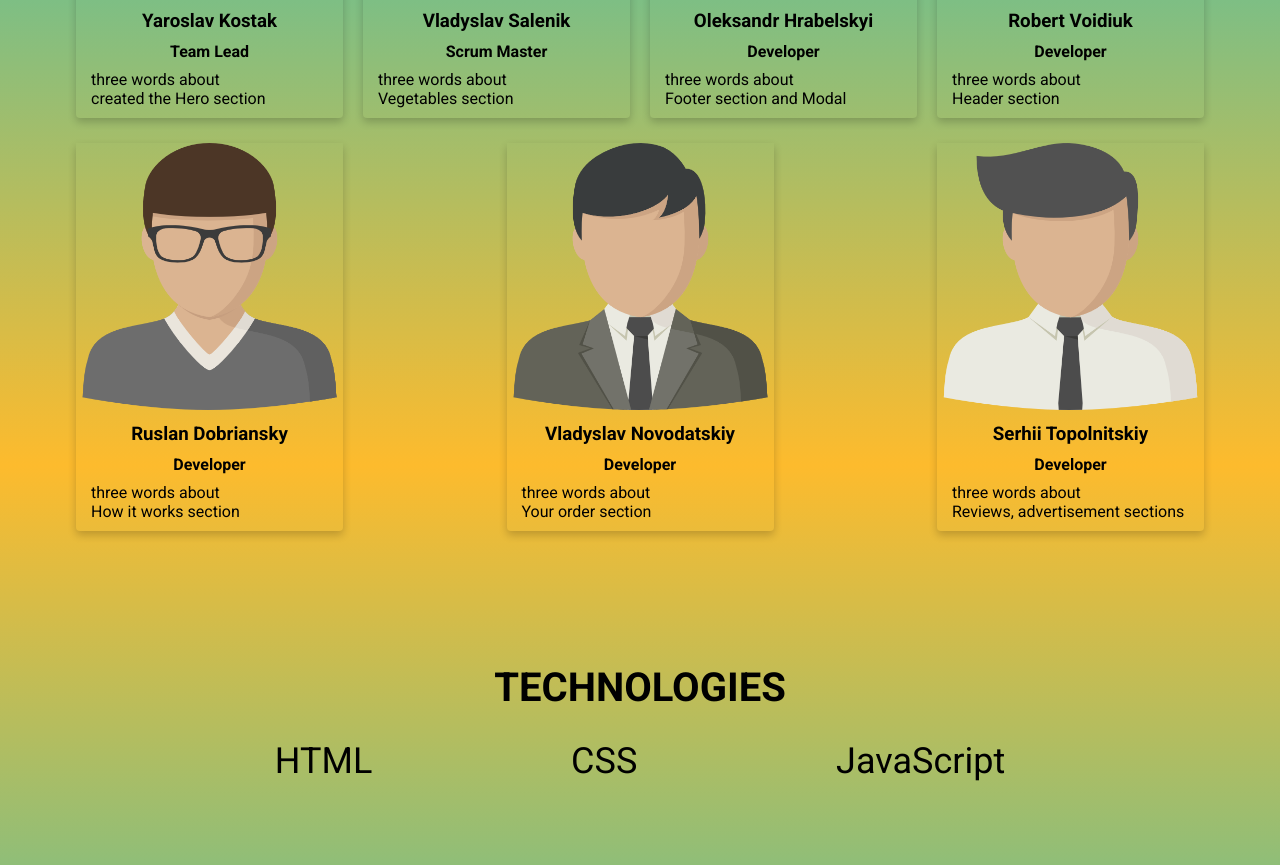
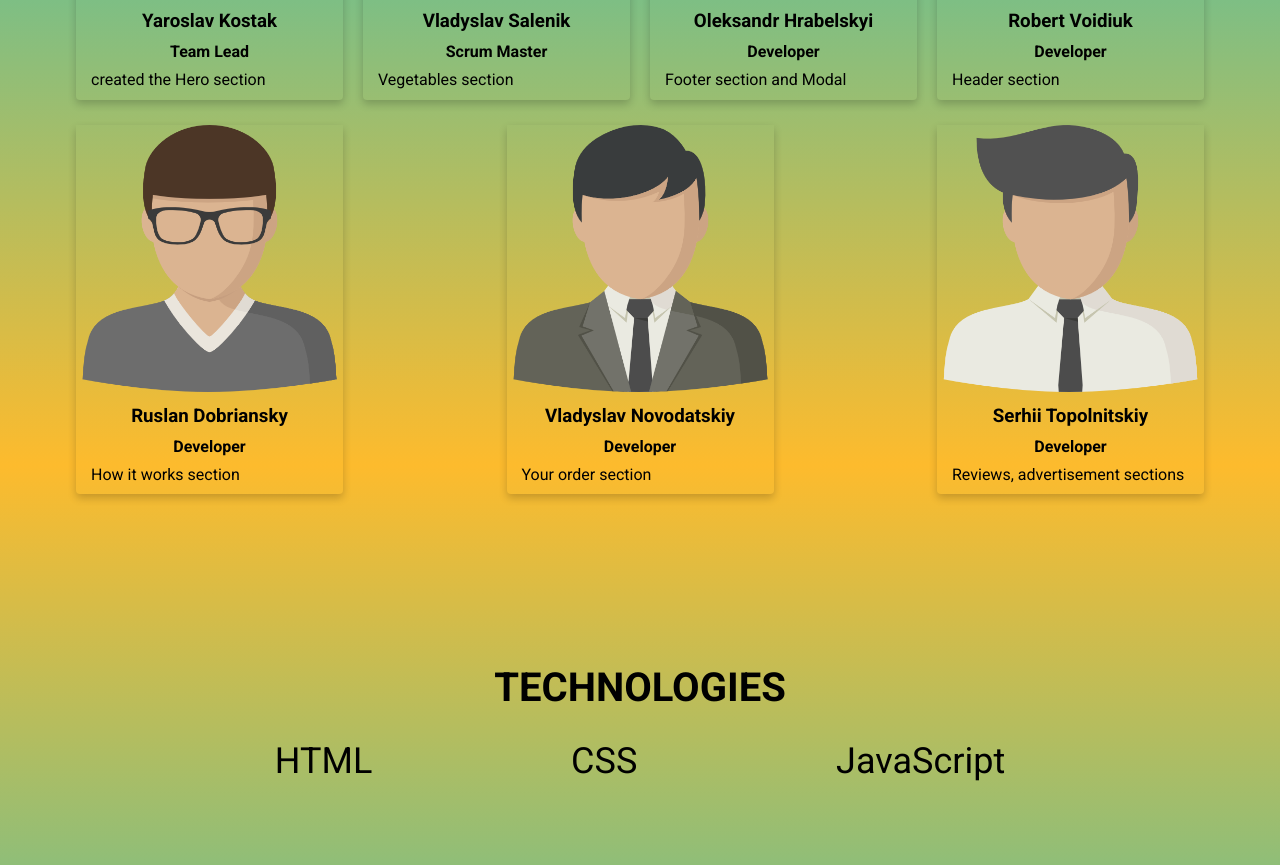
Before and after one commit to doranvlad/pixel-pioneers-team-present, a plain HTML site: page index.html in a window 1280 px wide. Shown: the part 1135-2000 px from the top of the page. Drawn offline with nearby package versions, Linux system fonts and the light colour scheme.

Commit message:
Update index.html

```diff
--- a/index.html
+++ b/index.html
@@ -71,7 +71,7 @@
               <div class="team-list-item-container">
                 <h3 class="team-list-item-container-name">Yaroslav Kostak</h3>
                 <h4 class="team-list-item-container-stack">Team Lead</h4>
-                <p>three words about<br />created the Hero section</p>
+                <p>created the Hero section</p>
               </div>
             </li>
             <li class="team-list-item">
@@ -84,7 +84,7 @@
               <div class="team-list-item-container">
                 <h3 class="team-list-item-container-name">Vladyslav Salenik</h3>
                 <h4 class="team-list-item-container-stack">Scrum Master</h4>
-                <p>three words about<br />Vegetables section</p>
+                <p>Vegetables section</p>
               </div>
             </li>
             <li class="team-list-item">
@@ -99,7 +99,7 @@
                   Oleksandr Hrabelskyi
                 </h3>
                 <h4 class="team-list-item-container-stack">Developer</h4>
-                <p>three words about<br />Footer section and Modal</p>
+                <p>Footer section and Modal</p>
               </div>
             </li>
             <li class="team-list-item">
@@ -112,7 +112,7 @@
               <div class="team-list-item-container">
                 <h3 class="team-list-item-container-name">Robert Voidiuk</h3>
                 <h4 class="team-list-item-container-stack">Developer</h4>
-                <p>three words about<br />Header section</p>
+                <p>Header section</p>
               </div>
             </li>
             <li class="team-list-item">
@@ -125,7 +125,7 @@
               <div class="team-list-item-container">
                 <h3 class="team-list-item-container-name">Ruslan Dobriansky</h3>
                 <h4 class="team-list-item-container-stack">Developer</h4>
-                <p>three words about<br />How it works section</p>
+                <p>How it works section</p>
               </div>
             </li>
             <li class="team-list-item">
@@ -140,7 +140,7 @@
                   Vladyslav Novodatskiy
                 </h3>
                 <h4 class="team-list-item-container-stack">Developer</h4>
-                <p>three words about<br />Your order section</p>
+                <p>Your order section</p>
               </div>
             </li>
             <li class="team-list-item">
@@ -155,7 +155,7 @@
                   Serhii Topolnitskiy
                 </h3>
                 <h4 class="team-list-item-container-stack">Developer</h4>
-                <p>three words about<br />Reviews, advertisement sections</p>
+                <p>Reviews, advertisement sections</p>
               </div>
             </li>
           </ul>
```
